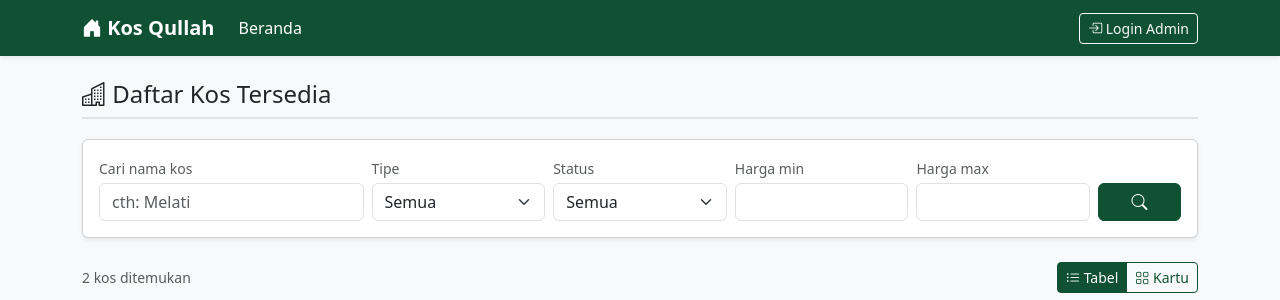
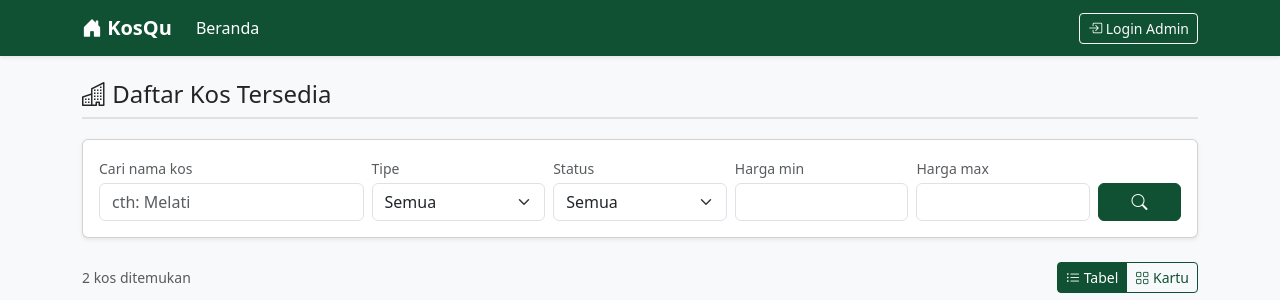
Before and after one commit to qulDev/tugas-2-cloud-computing, a PHP site: page /index.php in a window 1280 px wide. Shown: the top 300 px of the page. Run offline with PHP 8.4, Linux system fonts and the light colour scheme; data comes from the database, SQL or seed files in the repository; data that the repository does not hold is empty.

Commit message:
refactor: rebrand aplikasi 'Kos Qullah' -> 'KosQu'
Nama lebih ringkas & modern (gaya SaaS lokal), tetap mengandung
unsur kos + qullah. Diubah di: navbar brand, title tab browser
(partials.php), komentar style.css, dan judul README.

```diff
--- a/www/partials.php
+++ b/www/partials.php
@@ -29,7 +29,7 @@ function render_header(string $title = 'Manajemen Kos-Kosan', string $active = '
 <head>
     <meta charset="utf-8">
     <meta name="viewport" content="width=device-width, initial-scale=1">
-    <title><?= e($title) ?> &middot; Kos Qullah</title>
+    <title><?= e($title) ?> &middot; KosQu</title>
     <link href="https://cdn.jsdelivr.net/npm/bootstrap@5.3.3/dist/css/bootstrap.min.css" rel="stylesheet">
     <link href="https://cdn.jsdelivr.net/npm/bootstrap-icons@1.11.3/font/bootstrap-icons.min.css" rel="stylesheet">
     <link href="/style.css" rel="stylesheet">
@@ -38,7 +38,7 @@ function render_header(string $title = 'Manajemen Kos-Kosan', string $active = '
 <nav class="navbar navbar-expand-lg navbar-dark sticky-top shadow-sm">
     <div class="container">
         <a class="navbar-brand fw-bold" href="/index.php">
-            <i class="bi bi-house-door-fill"></i> Kos Qullah
+            <i class="bi bi-house-door-fill"></i> KosQu
         </a>
         <button class="navbar-toggler" type="button" data-bs-toggle="collapse" data-bs-target="#mainNav">
             <span class="navbar-toggler-icon"></span>
--- a/www/style.css
+++ b/www/style.css
@@ -1,4 +1,4 @@
-/* style.css - Kos Qullah | Palette: netral + 1 aksen hijau gelap */
+/* style.css - KosQu | Palette: netral + 1 aksen hijau gelap */
 :root {
     --primary: #0f5132;
     --primary-dark: #0a3b24;
```
Also changed, not shown: README.md.
